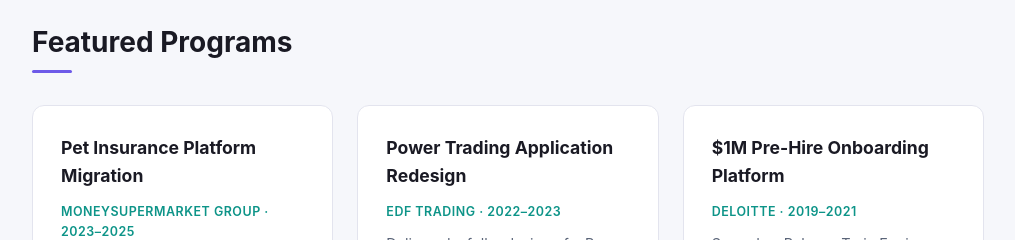
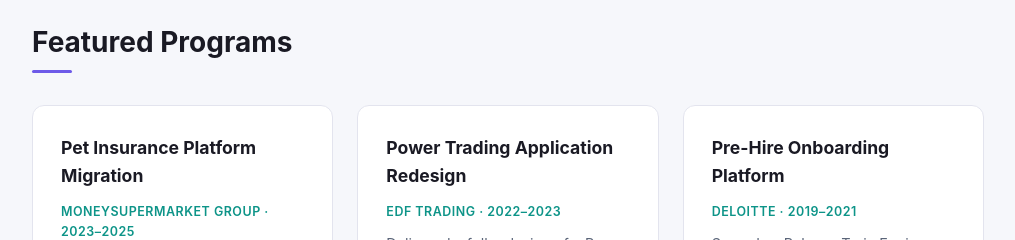
Before and after one commit to ajitachinta/my-portfolio, a React (Vite) app: page / in a window 1280 px wide. Shown: the part 880-1120 px from the top of the page, without its empty margins (132-1147 px from the left). Built offline with nearby package versions, Linux system fonts and the light colour scheme.

Commit message:
refactor(projects): change text

```diff
--- a/src/components/Projects.jsx
+++ b/src/components/Projects.jsx
@@ -16,7 +16,7 @@
     tech: ['Azure AKS', 'Azure Service Bus', 'Azure DevOps', '.NET Core'],
   },
   {
-    title: '$1M Pre-Hire Onboarding Platform',
+    title: 'Pre-Hire Onboarding Platform',
     company: 'Deloitte · 2019–2021',
     description:
       'Served as Release Train Engineer and delivery lead for a $1M enterprise onboarding platform. Managed a 15-engineer team, facilitated PI planning, ran client whiteboarding sessions, made architectural decisions, and drove end-to-end delivery from discovery to production.',
```
